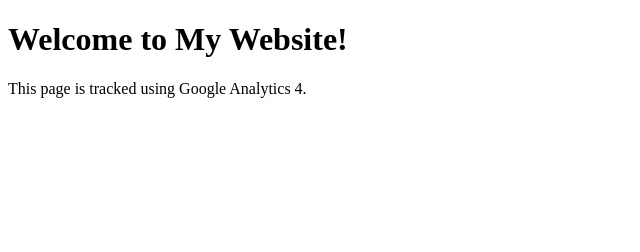
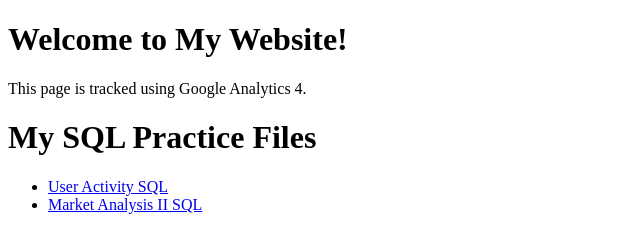
Before and after one commit to Lucyhou/Lucyhou.github.io, a plain HTML site: page index.html in a window 1280 px wide. Shown: the whole page, without its empty margins (0-640 px from the left). Drawn offline with Linux system fonts and the light colour scheme.

Commit message:
Restore SQL header and update User Activity link
Restored the 'My SQL Practice Files' header and updated the link for 'User Activity SQL'.

```diff
--- a/index.html
+++ b/index.html
@@ -19,11 +19,11 @@
     <h1>Welcome to My Website!</h1>
     <p>This page is tracked using Google Analytics 4.</p>
 
-    <!-- <h1>My SQL Practice Files</h1>
+    <h1>My SQL Practice Files</h1>
     <ul>
-        <li><a href="q 1141 User Activity for the Past 30 Days I.sql">User Activity SQL</a></li>
+        <li><a href="https://github.com/Lucyhou/Lucyhou.github.io/blob/main/q%201141%20User%20Activity%20for%20the%20Past%2030%20Days%20I%20-%20Copy.sql">User Activity SQL</a></li>
         <li><a href="q 1158 Market Analysis II.sql">Market Analysis II SQL</a></li>
-    </ul> -->
+    </ul>
 </body>
 
 </html>
```
